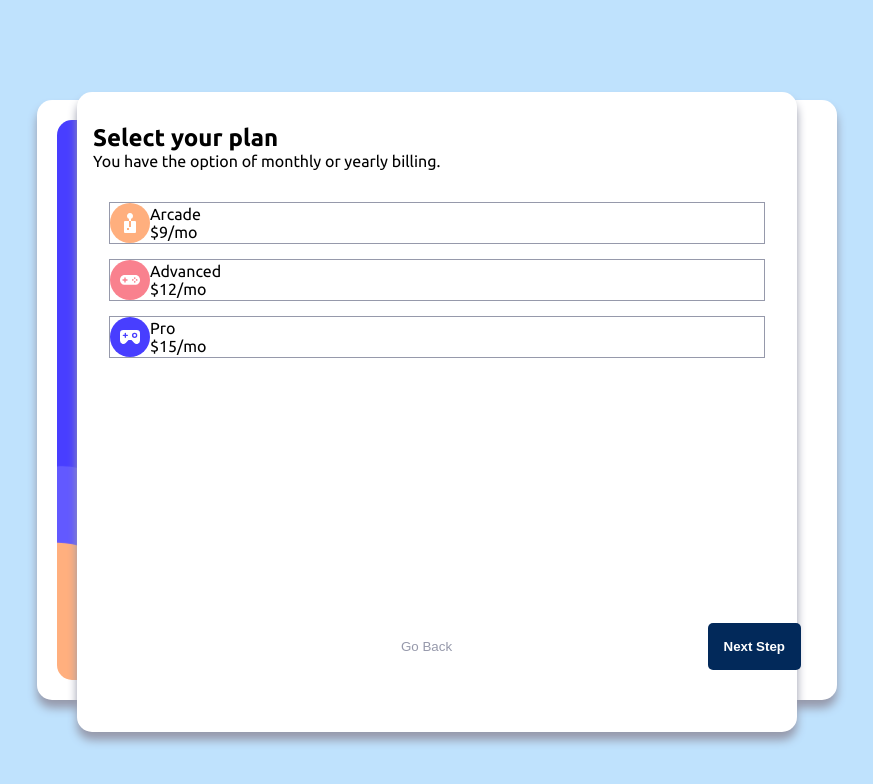
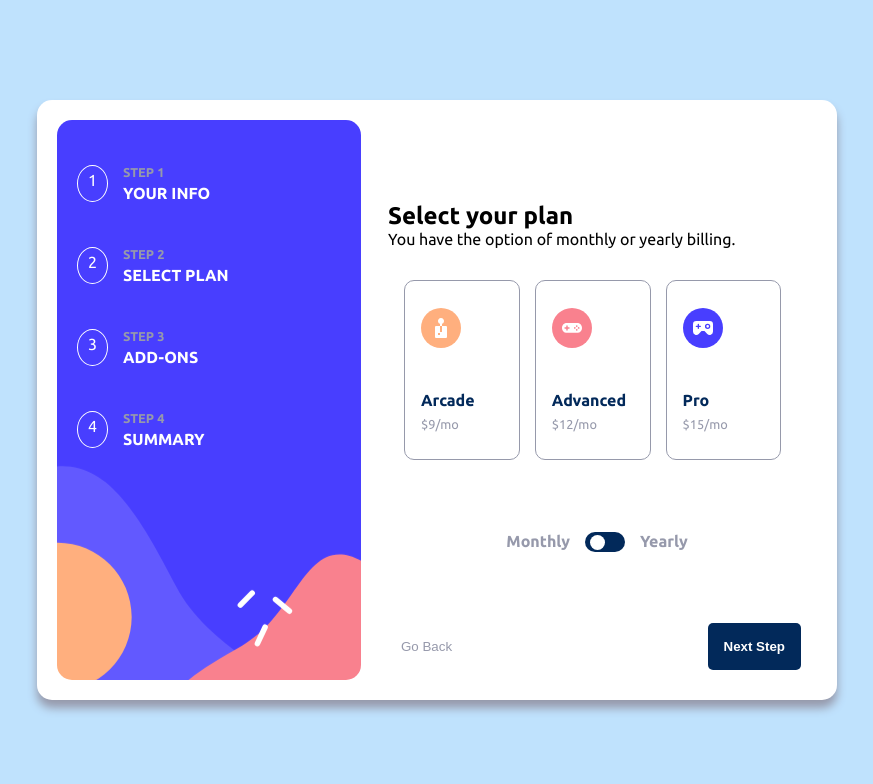
Before and after one commit to guido2288/multi-step-form, a React app: page / in a window 1280 px wide. Shown: the top 784 px of the page, without its empty margins (203-1076 px from the left). Built offline with nearby package versions, Linux system fonts and the light colour scheme; the HTML template or start-up script is replaced by a standard one.

Commit message:
Plan section added

```diff
--- a/src/components/PlanSelect.css
+++ b/src/components/PlanSelect.css
@@ -1,10 +1,10 @@
 .plan_card{
-    height: 80vh;
+    height: 60vh;
     width: 90%;
     border-radius: 15px;
     background-color: var(--White);
     position: absolute;
-    top: 52%;
+    top: 45%;
     left: 50%;
     transform: translate(-50%, -50%);
     padding: 2rem 1rem;
@@ -22,4 +22,97 @@
     display: flex;
     align-items: center;
     border: 1px solid var(--CoolGray);
+    border-radius: 10px;
+    padding: 1rem;
+    gap: 20px;
+    cursor: pointer;
 }
+
+.plan_price p{
+    color: var(--Marineblue);
+    font-weight: 700;
+    margin-bottom: 5px;
+}
+
+.plan_price span{
+    color: var(--CoolGray);
+    font-size: 0.8rem;
+}
+
+.switch_container{
+    display: flex;
+    justify-content: center;
+    margin-top: 40px;
+}
+
+.switch_container p{
+    color: var(--CoolGray);
+    font-weight: 700;
+}
+
+input[type=checkbox]{
+    height: 0;
+    width: 0;
+    visibility: hidden;
+}
+
+.switch_label {
+    cursor: pointer;
+    text-indent: -9999px;
+    width: 40px;
+    height: 20px;
+    background: var(--Marineblue);
+    display: block;
+    border-radius: 100px;
+    position: relative;
+    margin: 0 15px;
+}
+
+.switch_label:after {
+    content: '';
+    position: absolute;
+    top: 3px;
+    left: 5px;
+    width: 15px;
+    height: 15px;
+    background: var(--White);
+    border-radius: 90px;
+    transition: 0.3s;
+}
+
+input:checked + .switch_label:after {
+    left: calc(100% - 5px);
+    transform: translateX(-100%);
+}
+
+.switch_label:active:after {
+    width: 15px;
+}
+
+@media (min-width: 940px){
+    .plan_card{
+        height: 50vh;
+        width: 450px;
+        border-radius: 15px;
+        background-color: var(--White);
+        position: absolute;
+        top: 45%;
+        left: 70%;
+        transform: translate(-50%, -50%);
+        padding: 2rem 1rem;
+        box-shadow: none;
+    }
+    .plans_container{
+        flex-direction: row;
+
+    }
+    .plan_selection{
+        flex-direction: column;
+        justify-content: space-around;
+        align-items: start;
+        gap: 20px;
+        cursor: pointer;
+        width: 30%;
+        height: 180px;
+    }
+}
--- a/src/components/PlanSelect.jsx
+++ b/src/components/PlanSelect.jsx
@@ -11,15 +11,16 @@ const PlanSelect = () => {
         <div className='plan_selection'>
 
             <img src="./images/icon-arcade.svg" alt="arcade" />
-            <div>
+            <div className='plan_price'>
                 <p>Arcade</p>
                 <span>$9/mo</span>
+
             </div>
         </div>
 
         <div className='plan_selection'>
             <img src="./images/icon-advanced.svg" alt="advanced" />
-        <div>
+        <div className='plan_price'>
             <p>Advanced</p>
             <span>$12/mo</span>
         </div>
@@ -27,13 +28,20 @@ const PlanSelect = () => {
 
       <div className='plan_selection'>
         <img src="./images/icon-pro.svg" alt="pro" />
-        <div>
+        <div className='plan_price'>
             <p>Pro</p>
             <span>$15/mo</span>
         </div>
       </div>
 
+
     </form>
+
+    <div className='switch_container'>
+        <p>Monthly</p>
+        <input type="checkbox" id="switch" /><label htmlFor="switch" className='switch_label'></label>
+        <p>Yearly</p>
+      </div>
 
 
     </section>
```
